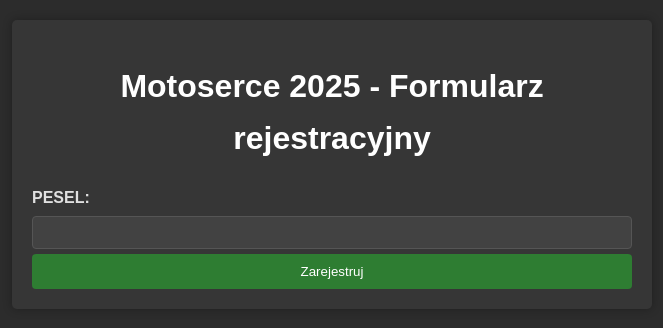
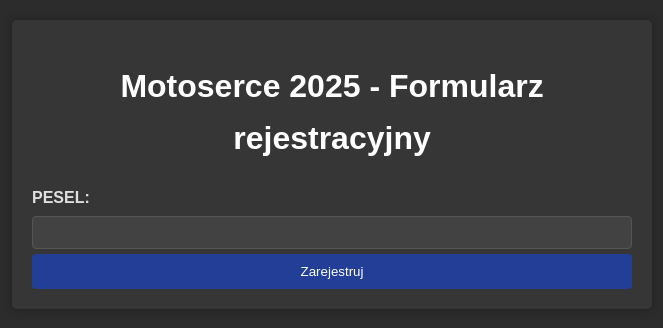
Before and after one commit to Bongo664/arek_bazy, a PHP site: page / in a window 1280 px wide. Shown: the top 328 px of the page, without its empty margins (308-971 px from the left). Run offline with PHP 8.4, Linux system fonts and the light colour scheme.

Commit message:
Update button background color in style.css for improved visibility

```diff
--- a/motoserce2025/style.css
+++ b/motoserce2025/style.css
@@ -55,7 +55,7 @@ input[type="number"] {
 }
 
 button {
-    background-color: #2e7d32;
+    background-color: #233e96;
     color: white;
     padding: 10px 20px;
     border: none;
```
